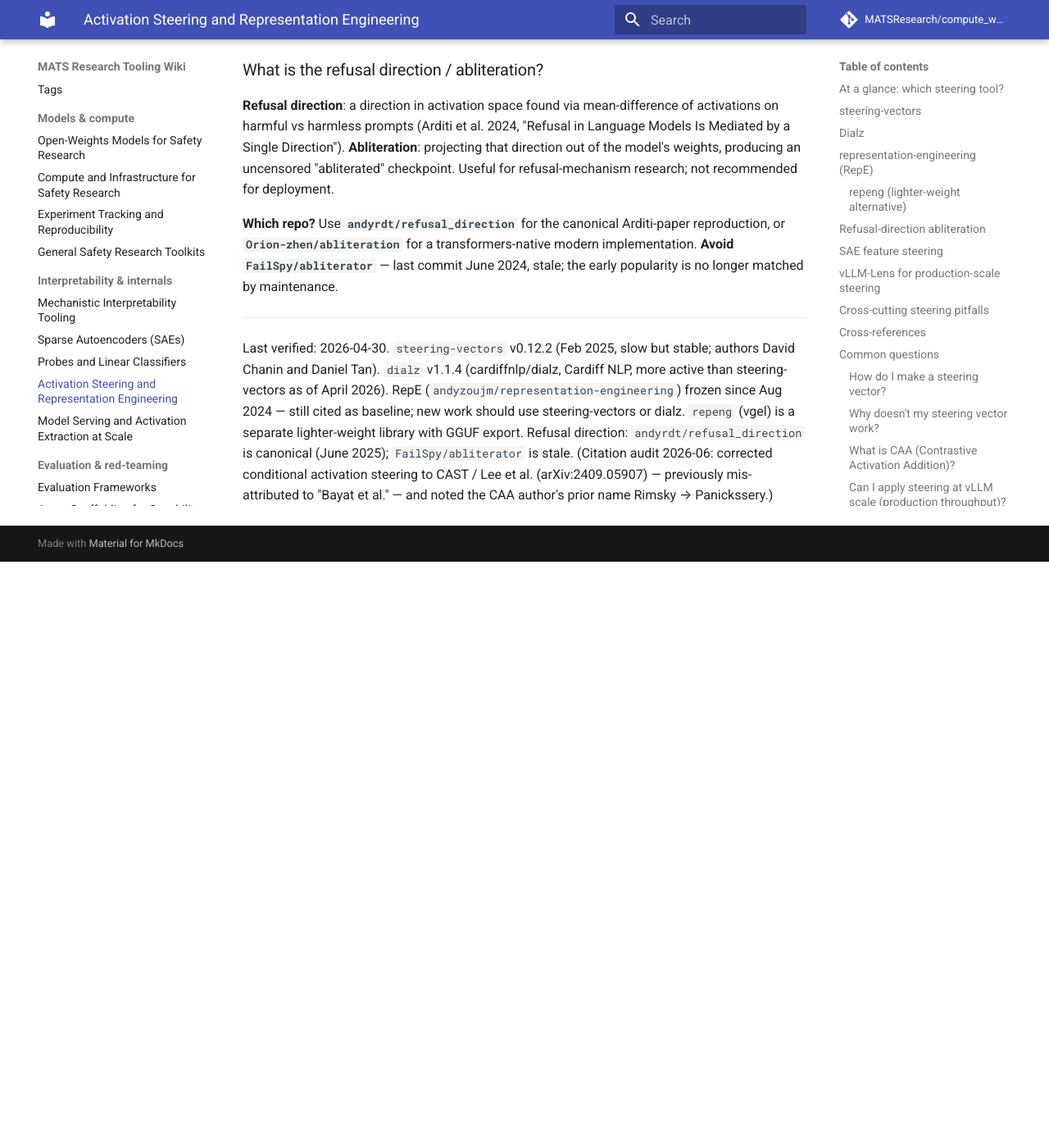
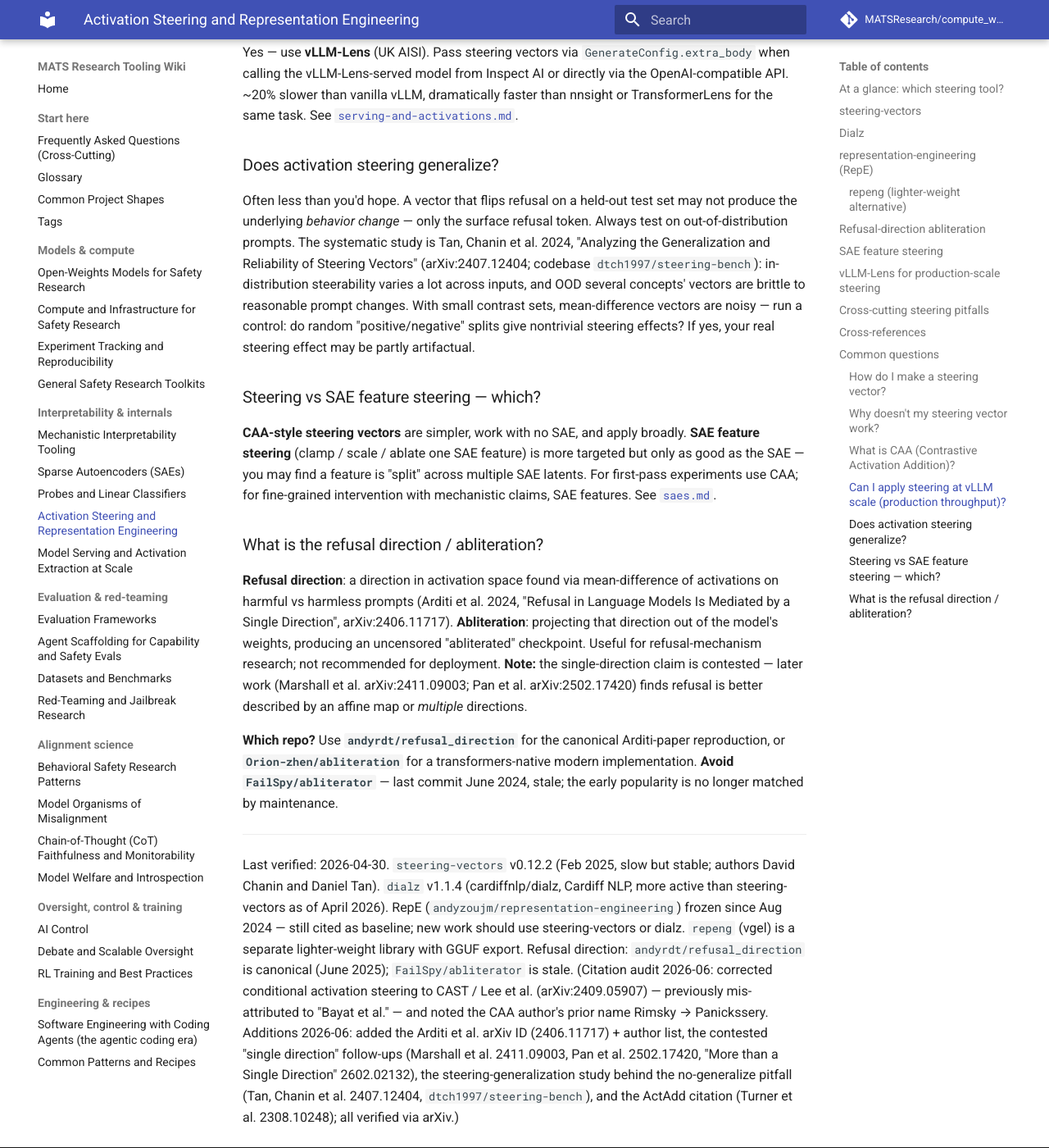
Before and after one commit to MATSResearch/compute_wiki, an MkDocs documentation site: the page built from docs/interpretability/steering.md, in a window 1280 px wide and 1400 px high, scrolled down 6687 px. Shown: the whole window at 82% size. Built offline with MkDocs 1.6.1 and Material for MkDocs 9.7.7, drawn with Linux system fonts in a browser that asks for light colours; comment, search, counter and statistics services are not loaded; before the commit the page ends 7372 px from its top, so only the background shows below that; some of the changed text lies outside the part shown.

Commit message:
docs: add steering citations + contested single-direction nuance
- Arditi et al. now carries its arXiv ID (2406.11717) + author list where
  previously cited by name only.
- Tan, Chanin et al. (2407.12404, steering-bench) cited at the previously
  uncited "steering doesn't generalize" pitfall + FAQ; co-authored by the
  steering-vectors library authors.
- "Single direction is contested" nuance added to abliteration: Marshall et
  al. affine (2411.09003), Pan et al. multiple directions (2502.17420), and
  the 2026 "More than a Single Direction" (2602.02132).
- ActAdd citation added (Turner et al. 2308.10248) for the bare mention.

All arXiv IDs verified via search.

Co-Authored-By: Claude Opus 4.8 (1M context) <noreply@anthropic.com>

```diff
--- a/docs/interpretability/steering.md
+++ b/docs/interpretability/steering.md
@@ -92,7 +92,9 @@ A lighter-weight independent library inspired by RepE methods, with **`llama.cpp
 
 Aliases: "abliteration", "Arditi et al. refusal direction", "refusal direction is a single direction".
 
-**What it is.** A specific application: find the "refusal direction" via mean-difference of activations on harmful vs harmless prompts (Arditi et al. 2024, "Refusal in Language Models Is Mediated by a Single Direction"), then *project it out* of the model's weights or activations to prevent refusals. There are public uncensored model checkpoints created this way ("abliterated" models).
+**What it is.** A specific application: find the "refusal direction" via mean-difference of activations on harmful vs harmless prompts (Arditi, Obeso, Syed, Paleka, Panickssery, Gurnee & Nanda 2024, "Refusal in Language Models Is Mediated by a Single Direction", arXiv:2406.11717 — found across 13 open chat models up to 72B), then *project it out* of the model's weights or activations to prevent refusals. There are public uncensored model checkpoints created this way ("abliterated" models).
+
+**Caveat — "a single direction" is contested.** Follow-up work argues refusal is *not* fully captured by one direction: Marshall, Scherlis & Belrose, "Refusal in LLMs is an Affine Function" (arXiv:2411.09003), model it as an affine (linear + translation) map; Pan et al., "The Geometry of Refusal in Large Language Models" (arXiv:2502.17420), identify *multiple independent* refusal directions; and "There Is More to Refusal in Large Language Models than a Single Direction" (arXiv:2602.02132) finds several stable, geometrically distinct directions. Practical implication: single-direction abliteration often works but can leave residual refusal behavior, and multi-directional suppression can be more complete. Don't treat the single-direction result as the final word.
 
 **Which repo?**
 - **`andyrdt/refusal_direction`** — **the canonical paper repo** for Arditi et al. 2024. Last commit June 2025. Use this as the authoritative reference.
@@ -135,12 +137,12 @@ For applying steering vectors during high-throughput inference (millions of samp
 
 ## Cross-cutting steering pitfalls
 
-- **Steering effects don't always generalize.** A vector that flips refusal on a held-out test set may not produce the underlying *behavior* — only the surface refusal. Always check on out-of-distribution cases.
+- **Steering effects don't always generalize.** A vector that flips refusal on a held-out test set may not produce the underlying *behavior* — only the surface refusal. Always check on out-of-distribution cases. This is documented systematically in Tan, Chanin et al. 2024, "Analyzing the Generalization and Reliability of Steering Vectors" (arXiv:2407.12404, ICML 2024; codebase `dtch1997/steering-bench`): steerability is highly *variable across inputs* in-distribution, and for several concepts steering vectors are *brittle to reasonable prompt changes* out-of-distribution. (Note: two of its authors, Daniel Tan and David Chanin, also wrote the `steering-vectors` library.)
 - **"Is this steering or just noise?"** With small contrast sets, mean-difference vectors are noisy. Use ≥100 pairs per side; check via random-split control: do random "positive/negative" splits give nontrivial steering effects? If yes, your real steering effect may be artifactual.
 - **Magnitude search burns budget.** Steering generally requires sweeping `multiplier` in [-5, +5]-ish; budget for it.
 - **Eval-aware models.** Models that have learned to detect being evaluated may behave differently with/without obvious "evaluator" prompts. Steering may or may not interact with this — see Steering Evaluation-Aware Language Models (arXiv 2510.20487) for a recent example.
 - **Layer-by-layer effects compound.** Steering at multiple layers simultaneously is non-linear; a vector that works at layer 15 alone may behave differently when combined with a layer-20 vector.
-- **CAA = Contrastive Activation Addition.** Spelled out for keyword search: this is the same thing as "the steering vectors library" approach. RepE = Representation Engineering. ActAdd = Activation Addition (the GPT-2 era pre-CAA technique).
+- **CAA = Contrastive Activation Addition.** Spelled out for keyword search: this is the same thing as "the steering vectors library" approach. RepE = Representation Engineering. ActAdd = Activation Addition — the GPT-2-era pre-CAA technique (Turner, Thiergart, Udell, Leech, Mini & MacDiarmid 2023, "Activation Addition: Steering Language Models Without Optimization", arXiv:2308.10248), which computes a steering vector from a single prompt pair via forward passes rather than learning it.
 
 ## Cross-references
 
@@ -171,7 +173,7 @@ Yes — use **vLLM-Lens** (UK AISI). Pass steering vectors via `GenerateConfig.e
 
 ### Does activation steering generalize?
 
-Often less than you'd hope. A vector that flips refusal on a held-out test set may not produce the underlying *behavior change* — only the surface refusal token. Always test on out-of-distribution prompts. With small contrast sets, mean-difference vectors are noisy — run a control: do random "positive/negative" splits give nontrivial steering effects? If yes, your real steering effect may be partly artifactual.
+Often less than you'd hope. A vector that flips refusal on a held-out test set may not produce the underlying *behavior change* — only the surface refusal token. Always test on out-of-distribution prompts. The systematic study is Tan, Chanin et al. 2024, "Analyzing the Generalization and Reliability of Steering Vectors" (arXiv:2407.12404; codebase `dtch1997/steering-bench`): in-distribution steerability varies a lot across inputs, and OOD several concepts' vectors are brittle to reasonable prompt changes. With small contrast sets, mean-difference vectors are noisy — run a control: do random "positive/negative" splits give nontrivial steering effects? If yes, your real steering effect may be partly artifactual.
 
 ### Steering vs SAE feature steering — which?
 
@@ -179,10 +181,10 @@ Often less than you'd hope. A vector that flips refusal on a held-out test set m
 
 ### What is the refusal direction / abliteration?
 
-**Refusal direction**: a direction in activation space found via mean-difference of activations on harmful vs harmless prompts (Arditi et al. 2024, "Refusal in Language Models Is Mediated by a Single Direction"). **Abliteration**: projecting that direction out of the model's weights, producing an uncensored "abliterated" checkpoint. Useful for refusal-mechanism research; not recommended for deployment.
+**Refusal direction**: a direction in activation space found via mean-difference of activations on harmful vs harmless prompts (Arditi et al. 2024, "Refusal in Language Models Is Mediated by a Single Direction", arXiv:2406.11717). **Abliteration**: projecting that direction out of the model's weights, producing an uncensored "abliterated" checkpoint. Useful for refusal-mechanism research; not recommended for deployment. **Note:** the single-direction claim is contested — later work (Marshall et al. arXiv:2411.09003; Pan et al. arXiv:2502.17420) finds refusal is better described by an affine map or *multiple* directions.
 
 **Which repo?** Use **`andyrdt/refusal_direction`** for the canonical Arditi-paper reproduction, or **`Orion-zhen/abliteration`** for a transformers-native modern implementation. **Avoid `FailSpy/abliterator`** — last commit June 2024, stale; the early popularity is no longer matched by maintenance.
 
 ---
 
-Last verified: 2026-04-30. `steering-vectors` v0.12.2 (Feb 2025, slow but stable; authors David Chanin and Daniel Tan). `dialz` v1.1.4 (cardiffnlp/dialz, Cardiff NLP, more active than steering-vectors as of April 2026). RepE (`andyzoujm/representation-engineering`) frozen since Aug 2024 — still cited as baseline; new work should use steering-vectors or dialz. `repeng` (vgel) is a separate lighter-weight library with GGUF export. Refusal direction: `andyrdt/refusal_direction` is canonical (June 2025); `FailSpy/abliterator` is stale. (Citation audit 2026-06: corrected conditional activation steering to CAST / Lee et al. (arXiv:2409.05907) — previously mis-attributed to "Bayat et al." — and noted the CAA author's prior name Rimsky → Panickssery.)
+Last verified: 2026-04-30. `steering-vectors` v0.12.2 (Feb 2025, slow but stable; authors David Chanin and Daniel Tan). `dialz` v1.1.4 (cardiffnlp/dialz, Cardiff NLP, more active than steering-vectors as of April 2026). RepE (`andyzoujm/representation-engineering`) frozen since Aug 2024 — still cited as baseline; new work should use steering-vectors or dialz. `repeng` (vgel) is a separate lighter-weight library with GGUF export. Refusal direction: `andyrdt/refusal_direction` is canonical (June 2025); `FailSpy/abliterator` is stale. (Citation audit 2026-06: corrected conditional activation steering to CAST / Lee et al. (arXiv:2409.05907) — previously mis-attributed to "Bayat et al." — and noted the CAA author's prior name Rimsky → Panickssery. Additions 2026-06: added the Arditi et al. arXiv ID (2406.11717) + author list, the contested "single direction" follow-ups (Marshall et al. 2411.09003, Pan et al. 2502.17420, "More than a Single Direction" 2602.02132), the steering-generalization study behind the no-generalize pitfall (Tan, Chanin et al. 2407.12404, `dtch1997/steering-bench`), and the ActAdd citation (Turner et al. 2308.10248); all verified via arXiv.)
```
